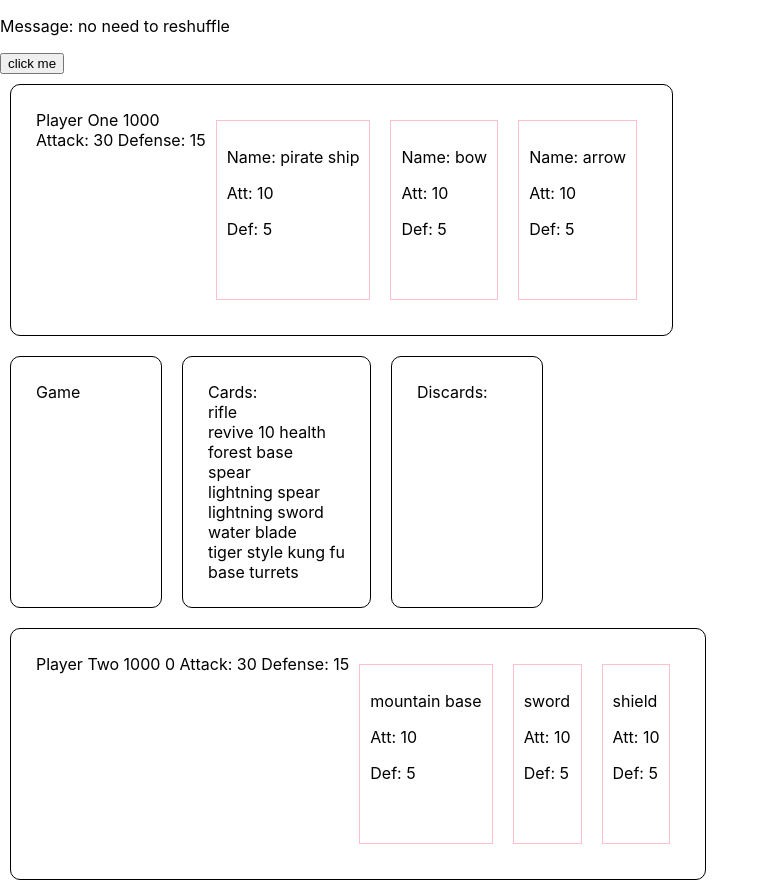
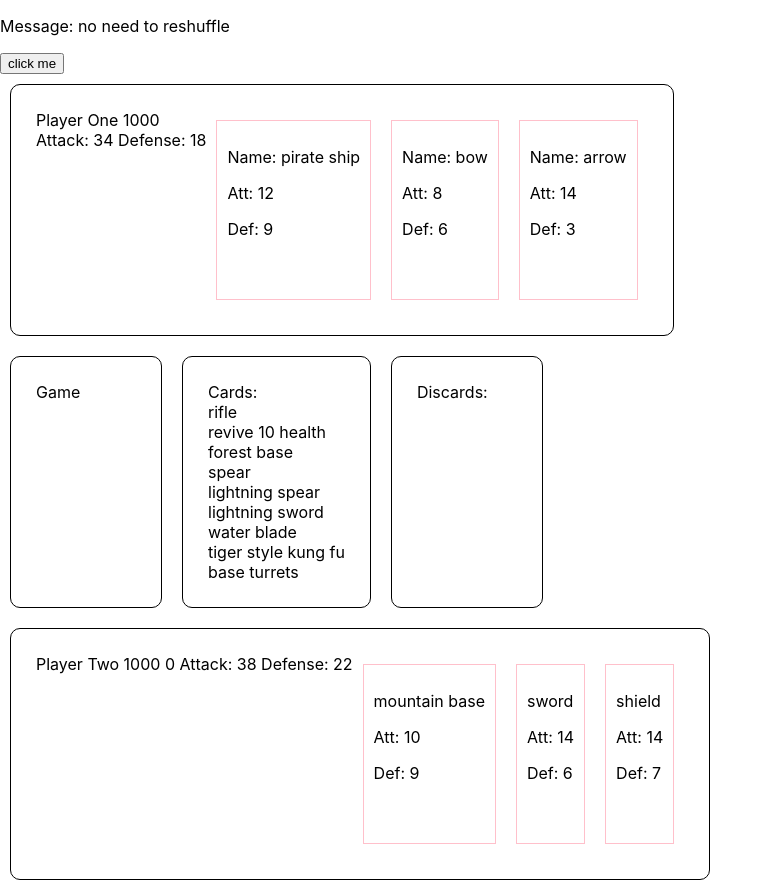
Before and after one commit to 4nth0ny1/new-rpg, a React (Create React App) app: page / in a window 1280 px wide. Shown: the whole page, without its empty margins (0-773 px from the left). Built offline with nearby package versions, Linux system fonts and the light colour scheme.

Commit message:
add random values to cards

```diff
--- a/src/App.js
+++ b/src/App.js
@@ -15,25 +15,25 @@ export default class App extends React.Component {
       playerOneDefense: 0,
       playerTwoDefense: 0,
       cards: [
-        { id: 7, name: 'rifle', attack: 10, defense: 5  },
-        { id: 8, name: 'revive 10 health', attack: 10, defense: 5  },
-        { id: 9, name: 'forest base', attack: 10, defense: 5  },
-        { id: 10, name: 'spear', attack: 10, defense: 5  },
-        { id: 11, name: 'lightning spear', attack: 10, defense: 5  },
-        { id: 12, name: 'lightning sword', attack: 10, defense: 5  },
-        { id: 13, name: 'water blade', attack: 10, defense: 5  },
-        { id: 14, name: 'tiger style kung fu', attack: 10, defense: 5  },
-        { id: 15, name: 'base turrets', attack: 10, defense: 5  },
+        { id: 7, name: 'rifle', attack: Math.floor(Math.random() * 15), defense: Math.floor(Math.random() * 10)  },
+        { id: 8, name: 'revive 10 health', attack: Math.floor(Math.random() * 15), defense: 5  },
+        { id: 9, name: 'forest base', attack: Math.floor(Math.random() * 15), defense: Math.floor(Math.random() * 10)  },
+        { id: 10, name: 'spear', attack: Math.floor(Math.random() * 15), defense: Math.floor(Math.random() * 10)  },
+        { id: 11, name: 'lightning spear', attack: Math.floor(Math.random() * 15), defense: Math.floor(Math.random() * 10)  },
+        { id: 12, name: 'lightning sword', attack: Math.floor(Math.random() * 15), defense: Math.floor(Math.random() * 10)  },
+        { id: 13, name: 'water blade', attack: Math.floor(Math.random() * 15), defense: Math.floor(Math.random() * 10)  },
+        { id: 14, name: 'tiger style kung fu', attack: Math.floor(Math.random() * 15), defense: Math.floor(Math.random() * 10)  },
+        { id: 15, name: 'base turrets', attack: Math.floor(Math.random() * 15), defense: Math.floor(Math.random() * 10)  },
       ],
       player_one_hand: [
-        { id: 1, name: 'pirate ship', attack: 10, defense: 5  },
-        { id: 2, name: 'bow', attack: 10, defense: 5  },
-        { id: 3, name: 'arrow', attack: 10, defense: 5  },
+        { id: 1, name: 'pirate ship', attack: Math.floor(Math.random() * 15), defense: Math.floor(Math.random() * 10)  },
+        { id: 2, name: 'bow', attack: Math.floor(Math.random() * 15), defense: Math.floor(Math.random() * 10)  },
+        { id: 3, name: 'arrow', attack: Math.floor(Math.random() * 15), defense: Math.floor(Math.random() * 10)  },
       ],
       player_two_hand: [
-        { id: 4, name: 'mountain base', attack: 10, defense: 5  },
-        { id: 5, name: 'sword', attack: 10, defense: 5  },
-        { id: 6, name: 'shield', attack: 10, defense: 5  },
+        { id: 4, name: 'mountain base', attack: Math.floor(Math.random() * 15), defense: Math.floor(Math.random() * 10)  },
+        { id: 5, name: 'sword', attack: Math.floor(Math.random() * 15), defense: Math.floor(Math.random() * 10)  },
+        { id: 6, name: 'shield', attack: Math.floor(Math.random() * 15), defense: Math.floor(Math.random() * 10)  },
       ],
       discards: []
     }
```
